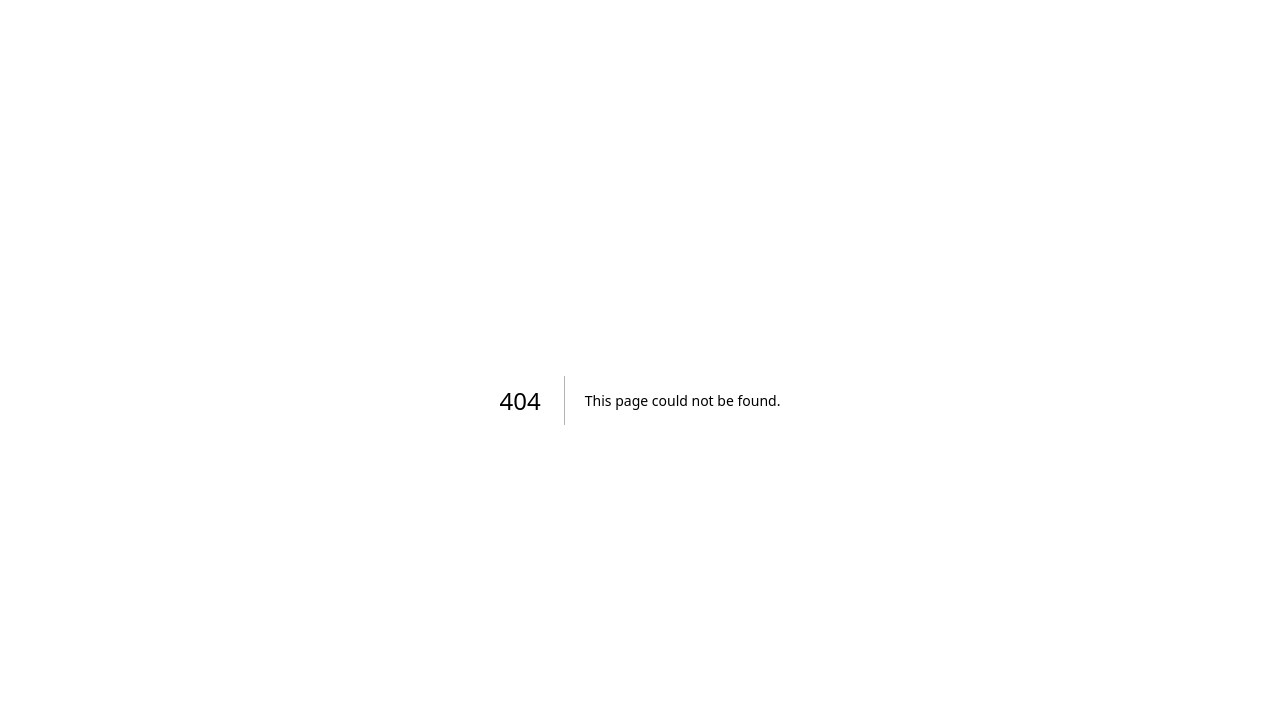
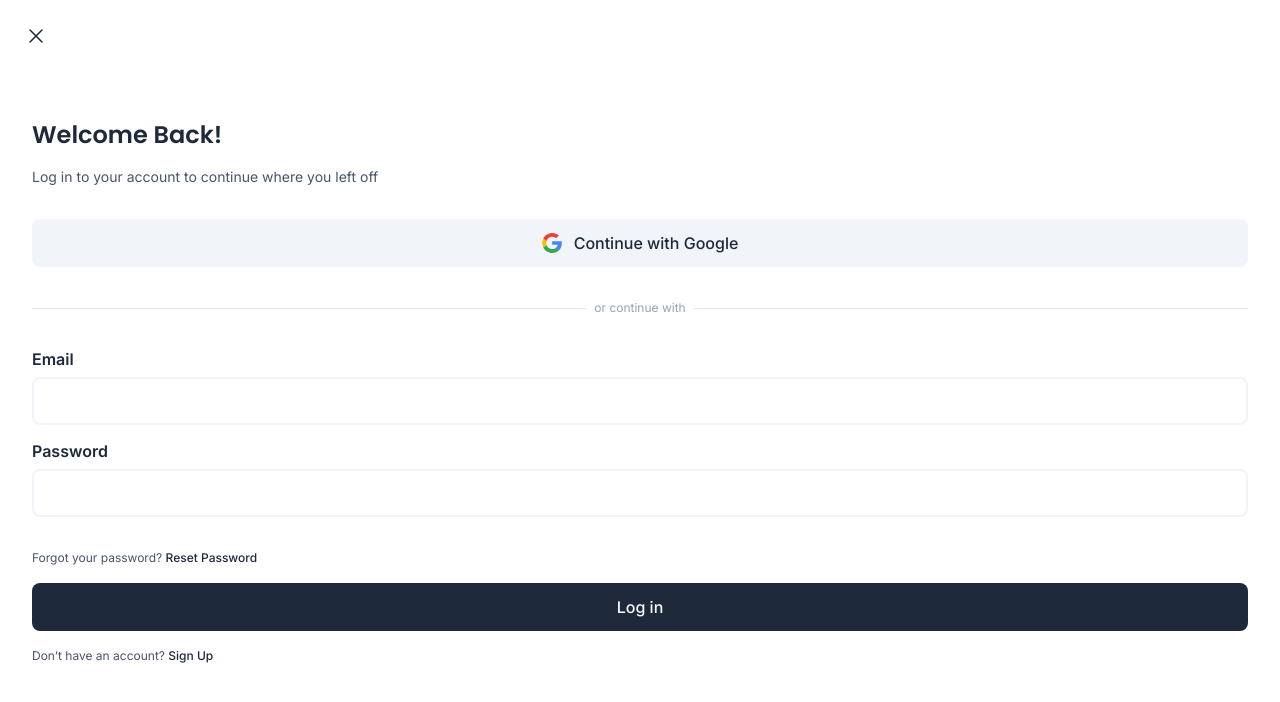
Before and after one commit to ozgurgokdemir/nextjs-ecommerce, a Next.js app in the folder nextjs/: page /login in a window 1280 px wide. Before the commit this address had no page. Shown: the top 702 px of the page. Built offline with nearby package versions, Linux system fonts and the light colour scheme.

Commit message:
Add Login Page and Form

```diff
--- /dev/null
+++ b/nextjs/src/components/form/LoginForm/LoginForm.tsx
@@ -0,0 +1,82 @@
+import type { SubmitHandler } from 'react-hook-form';
+import Link from 'next/link';
+import { useForm } from 'react-hook-form';
+import { z } from 'zod';
+import { zodResolver } from '@hookform/resolvers/zod';
+import { GoogleAuthButton, InputField, Button } from '@/components/ui';
+
+const schema = z.object({
+  email: z
+    .string()
+    .trim()
+    .min(1, { message: 'Email is required' })
+    .email({ message: 'Email is NOT valid' }),
+  password: z
+    .string()
+    .trim()
+    .min(1, { message: 'Password is required' })
+    .min(8, { message: 'Password must be at least 8 digits' }),
+});
+
+type Schema = z.infer<typeof schema>;
+
+export default function LoginForm() {
+  const {
+    register,
+    handleSubmit,
+    formState: { errors },
+  } = useForm<Schema>({ resolver: zodResolver(schema) });
+
+  const onSubmit: SubmitHandler<Schema> = (data) => {
+    console.log(data);
+  };
+
+  return (
+    <form
+      className="px-8 py-12 flex flex-col gap-8"
+      onSubmit={(...args) => void handleSubmit(onSubmit)(...args)}
+    >
+      <div className="flex flex-col gap-4">
+        <h1 className="font-secondary text-heading-2xl">Welcome Back!</h1>
+        <p className="text-body-sm-400 text-slate-600">
+          Log in to your account to continue where you left off
+        </p>
+      </div>
+      <GoogleAuthButton />
+      <div className="flex items-center gap-2 text-body-xs-400 text-slate-400 before:h-px before:flex-1 before:bg-slate-200 after:h-px after:flex-1 after:bg-slate-200">
+        or continue with
+      </div>
+      <div className="flex flex-col gap-4">
+        <InputField
+          id="email"
+          label="Email"
+          type="email"
+          register={register('email')}
+          error={errors.email?.message}
+        />
+        <InputField
+          id="password"
+          label="Password"
+          type="password"
+          register={register('password')}
+          error={errors.password?.message}
+        />
+      </div>
+      <div className="flex flex-col gap-4">
+        <p className="text-body-xs-400 text-slate-600">
+          Forgot your password?{' '}
+          <Link className="text-body-xs-500 text-slate-800" href="">
+            Reset Password
+          </Link>
+        </p>
+        <Button type="submit" text="Log in" />
+        <p className="text-body-xs-400 text-slate-600">
+          Don’t have an account?{' '}
+          <Link className="text-body-xs-500 text-slate-800" href="/register">
+            Sign Up
+          </Link>
+        </p>
+      </div>
+    </form>
+  );
+}
--- /dev/null
+++ b/nextjs/src/components/form/LoginForm/index.ts
@@ -0,0 +1 @@
+export { default } from './LoginForm';
--- a/nextjs/src/components/form/index.ts
+++ b/nextjs/src/components/form/index.ts
@@ -1 +1,2 @@
 export { default as ContactForm } from './ContactForm';
+export { default as LoginForm } from './LoginForm';
--- /dev/null
+++ b/nextjs/src/components/layout/AuthLayout/AuthLayout.tsx
@@ -0,0 +1,27 @@
+import type { ReactNode } from 'react';
+import { Fragment } from 'react';
+import { motion } from 'framer-motion';
+import { XMarkIcon } from '@heroicons/react/24/outline';
+
+type AuthLayoutProps = { children: ReactNode };
+
+export default function AuthLayout({ children }: AuthLayoutProps) {
+  return (
+    <Fragment>
+      <header className="sticky z-40 top-0 inset-x-0 flex items-center justify-between">
+        <button className="p-6" type="button">
+          <XMarkIcon className="h-6" />
+        </button>
+      </header>
+      <motion.main
+        className="min-h-[calc(100vh-4.5rem)] flex flex-col"
+        initial={{ opacity: 0 }}
+        animate={{ opacity: 1 }}
+        exit={{ opacity: 0 }}
+        transition={{ duration: 0.15, ease: 'easeInOut' }}
+      >
+        {children}
+      </motion.main>
+    </Fragment>
+  );
+}
--- /dev/null
+++ b/nextjs/src/components/layout/AuthLayout/index.ts
@@ -0,0 +1 @@
+export { default } from './AuthLayout';
--- a/nextjs/src/components/layout/index.ts
+++ b/nextjs/src/components/layout/index.ts
@@ -3,3 +3,4 @@ export { default as StoreLayout } from './StoreLayout';
 export { default as ProductLayout } from './ProductLayout';
 export { default as CartLayout } from './CartLayout';
 export { default as AccountLayout } from './AccountLayout';
+export { default as AuthLayout } from './AuthLayout';
--- /dev/null
+++ b/nextjs/src/components/ui/GoogleAuthButton/GoogleAuthButton.tsx
@@ -0,0 +1,47 @@
+import type { ButtonHTMLAttributes } from 'react';
+import { clsx } from 'clsx';
+
+type GoogleAuthButtonProps = {
+  className?: string;
+} & Omit<ButtonHTMLAttributes<HTMLButtonElement>, 'children'>;
+
+export default function GoogleAuthButton(props: GoogleAuthButtonProps) {
+  const { className, ...restProps } = props;
+
+  return (
+    <button
+      className={clsx(
+        'h-12 px-6 flex items-center justify-center gap-3 rounded-lg whitespace-nowrap font-primary text-label-base-500 text-slate-800 bg-slate-100 hover:bg-slate-50 transition',
+        className
+      )}
+      type="button"
+      {...restProps}
+    >
+      <svg
+        width="1.25rem"
+        height="1.25rem"
+        viewBox="-3 0 262 262"
+        xmlns="http://www.w3.org/2000/svg"
+        preserveAspectRatio="xMidYMid"
+      >
+        <path
+          d="M255.878 133.451c0-10.734-.871-18.567-2.756-26.69H130.55v48.448h71.947c-1.45 12.04-9.283 30.172-26.69 42.356l-.244 1.622 38.755 30.023 2.685.268c24.659-22.774 38.875-56.282 38.875-96.027"
+          fill="#4285F4"
+        />
+        <path
+          d="M130.55 261.1c35.248 0 64.839-11.605 86.453-31.622l-41.196-31.913c-11.024 7.688-25.82 13.055-45.257 13.055-34.523 0-63.824-22.773-74.269-54.25l-1.531.13-40.298 31.187-.527 1.465C35.393 231.798 79.49 261.1 130.55 261.1"
+          fill="#34A853"
+        />
+        <path
+          d="M56.281 156.37c-2.756-8.123-4.351-16.827-4.351-25.82 0-8.994 1.595-17.697 4.206-25.82l-.073-1.73L15.26 71.312l-1.335.635C5.077 89.644 0 109.517 0 130.55s5.077 40.905 13.925 58.602l42.356-32.782"
+          fill="#FBBC05"
+        />
+        <path
+          d="M130.55 50.479c24.514 0 41.05 10.589 50.479 19.438l36.844-35.974C195.245 12.91 165.798 0 130.55 0 79.49 0 35.393 29.301 13.925 71.947l42.211 32.783c10.59-31.477 39.891-54.251 74.414-54.251"
+          fill="#EB4335"
+        />
+      </svg>
+      Continue with Google
+    </button>
+  );
+}
--- /dev/null
+++ b/nextjs/src/components/ui/GoogleAuthButton/index.ts
@@ -0,0 +1 @@
+export { default } from './GoogleAuthButton';
--- a/nextjs/src/components/ui/index.ts
+++ b/nextjs/src/components/ui/index.ts
@@ -7,3 +7,4 @@ export { default as InputField } from './InputField';
 export { default as Drawer } from './Drawer';
 export { default as Modal } from './Modal';
 export { default as UserMenu } from './UserMenu';
+export { default as GoogleAuthButton } from './GoogleAuthButton';
--- /dev/null
+++ b/nextjs/src/pages/login/index.tsx
@@ -0,0 +1,8 @@
+import { LoginForm } from '@/components/form';
+import { AuthLayout } from '@/components/layout';
+
+export default function Login() {
+  return <LoginForm />;
+}
+
+Login.PageLayout = AuthLayout;
```
